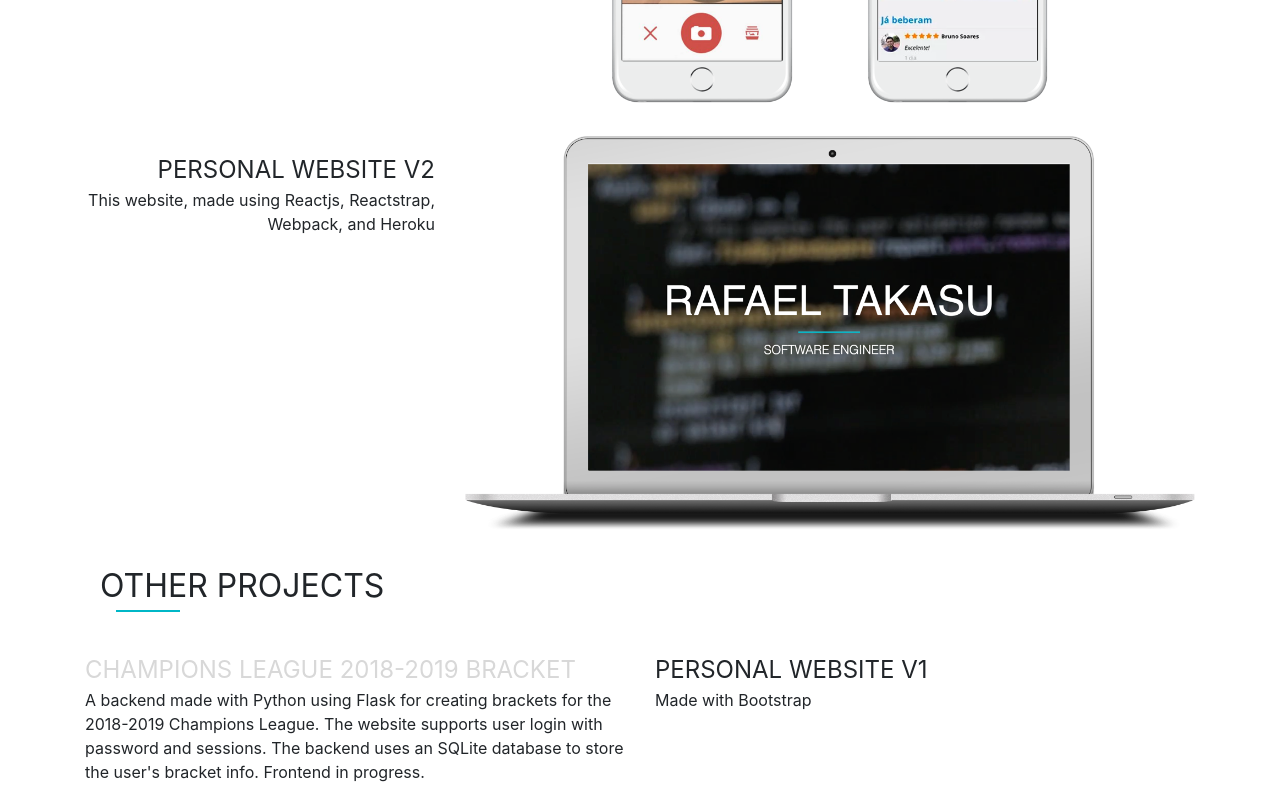
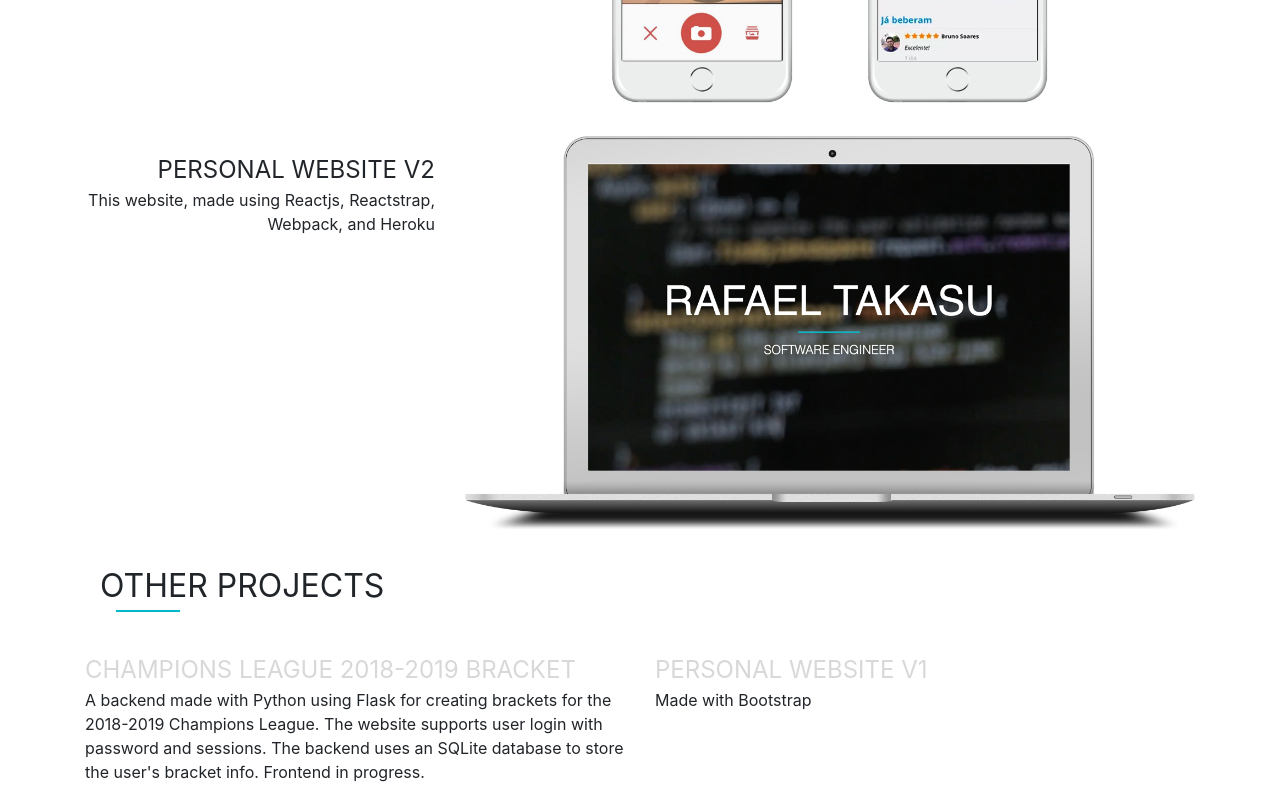
Before and after one commit to rtakasu/personal_website_react, a React (Create React App) app: page /projects in a window 1280 px wide. Shown: the part 294-1094 px from the top of the page. Built offline with nearby package versions, Linux system fonts and the light colour scheme.

Commit message:
changing profile pic name

```diff
--- a/src/Projects.js
+++ b/src/Projects.js
@@ -41,7 +41,8 @@ class Projects extends React.Component {
 					url='https://championsleague18-19.herokuapp.com/'/>
 					<ProjectItem
 					title='PERSONAL WEBSITE V1'
-					description='Made with Bootstrap'/>
+					description='Made with Bootstrap'
+					url='http://rafael-takasu.herokuapp.com/'/>
 				</Row>
 
 
```
